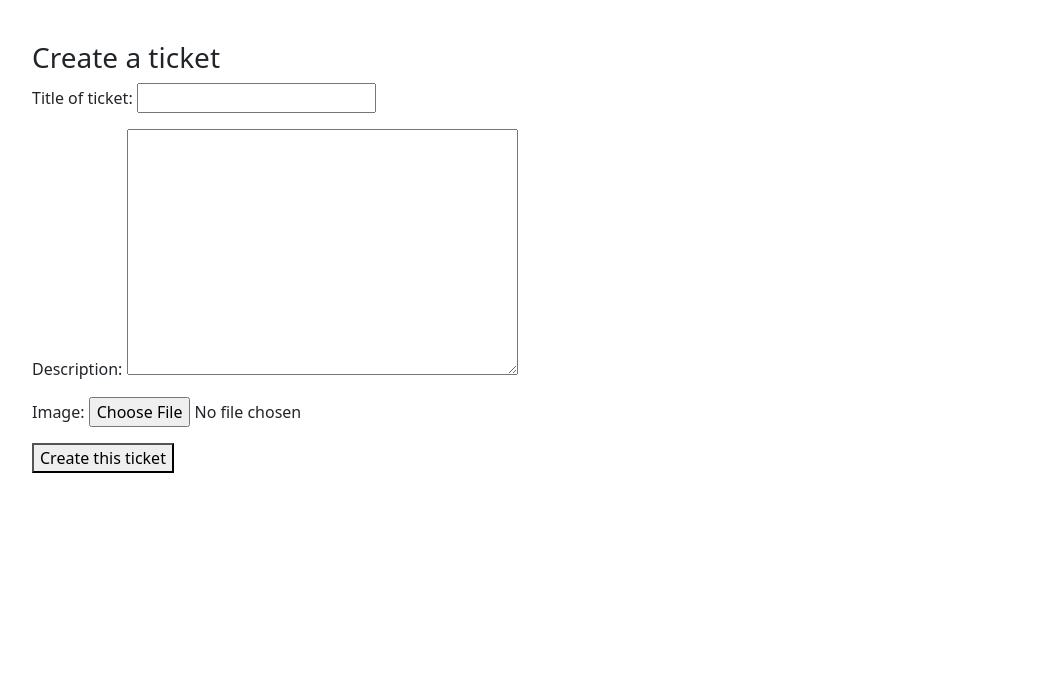
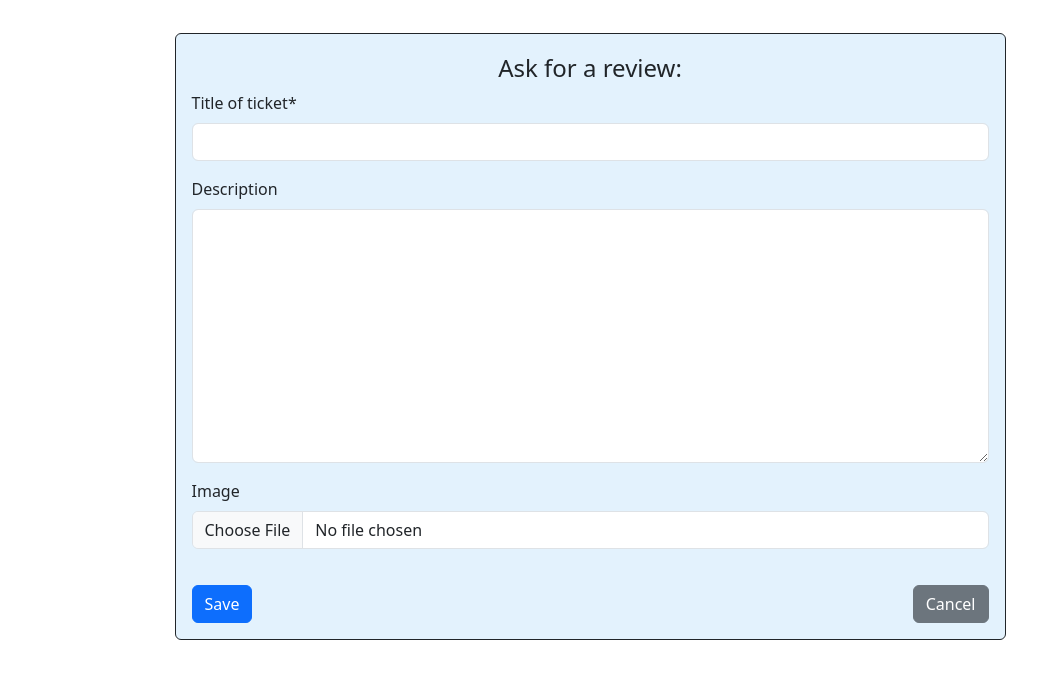
Before and after one commit to DoriDoro/LITRevu, a Django app: page /create_ticket/ in a window 1280 px wide. Shown: the part 57-736 px from the top of the page, without its empty margins (50-1087 px from the left). Run offline with Django 4.2, Linux system fonts and the light colour scheme; a user stored in the database is signed in; some libraries are stand-ins or nearby versions.

Commit message:
button 'Ask for a review' done

```diff
--- a/litrevu/review/templates/create_ticket_page.html
+++ b/litrevu/review/templates/create_ticket_page.html
@@ -1,14 +1,26 @@
 {% extends 'base_layout.html' %}
+{% load crispy_forms_tags %}
 
 {% block content %}
-<div class="container main mt-4">
-    <h3> Create a ticket </h3>
-    <form method="post" enctype="multipart/form-data">
-        {% csrf_token %}
-        {{ form.as_p }}
-        <button type="submit"> Create this ticket </button>
-    </form>
+<!-- ask review page -->
+<div class="container main">
+  <div class="row justify-content-center">
+    <div class="col-md-9">
+      <div class="card border-dark my-3" style="background-color: #e3f2fd;">
+        <div class="card-body bg-transparent ">
+          <h4 class="card-subtitle text-center py-2"> Ask for a review: </h4>
+          <form method="post" enctype="multipart/form-data">
+            {% csrf_token %}
+              {{ form|crispy }}
+            <div style="display: flex; justify-content: space-between;">
+              <button type="submit" class="btn btn-primary margin-btn"> Save </button>
+              <a href="{% url 'review:feeds_page' %}" role="button" class="btn btn-secondary margin-btn"> Cancel </a>
+            </div>
+          </form>
+        </div>
+      </div>
+    </div>
+  </div>
 </div>
-
-
+<!-- End of ask review page -->
 {% endblock %}
--- a/litrevu/review/templates/feeds_page.html
+++ b/litrevu/review/templates/feeds_page.html
@@ -7,7 +7,7 @@
   <div>
     <h3 style="padding-left: 20px;"> Feeds </h3>
     <div class="headline-feed">
-      <a class="btn btn-primary m-1" href="#" role="button"> Ask for a review </a>
+      <a class="btn btn-primary m-1" href="{% url 'review:create_ticket' %}" role="button"> Ask for a review </a>
       <a class="btn btn-primary m-1" href="#" role="button"> Create a review </a>
     </div>
   </div>
--- a/litrevu/review/views.py
+++ b/litrevu/review/views.py
@@ -19,15 +19,15 @@ class FeedsView(LoginRequiredMixin, TemplateView):
         return context
 
 
-# login must be required, need a User instance for Ticket.creator
-# Warning in console: `Cookie “csrftoken” has been rejected for invalid domain.`
 class CreateTicketView(LoginRequiredMixin, CreateView):
     form_class = TicketForm
     template_name = "create_ticket_page.html"
-    success_url = reverse_lazy("accounts:login")
+    success_url = reverse_lazy("review:feeds_page")
 
     def form_valid(self, form):
-        form.instance.created_by = self.request.user
+        ticket = form.save(commit=False)
+        ticket.creator = self.request.user
+        form.save()
 
         return super().form_valid(form)
 
```
Also changed, not shown: litrevu/db.sqlite3, litrevu/ui/media/images/American.jpg (added), litrevu/ui/media/images/American_amT4DFE.jpg (added), litrevu/ui/media/images/American_sxsFejR.jpg (added).
